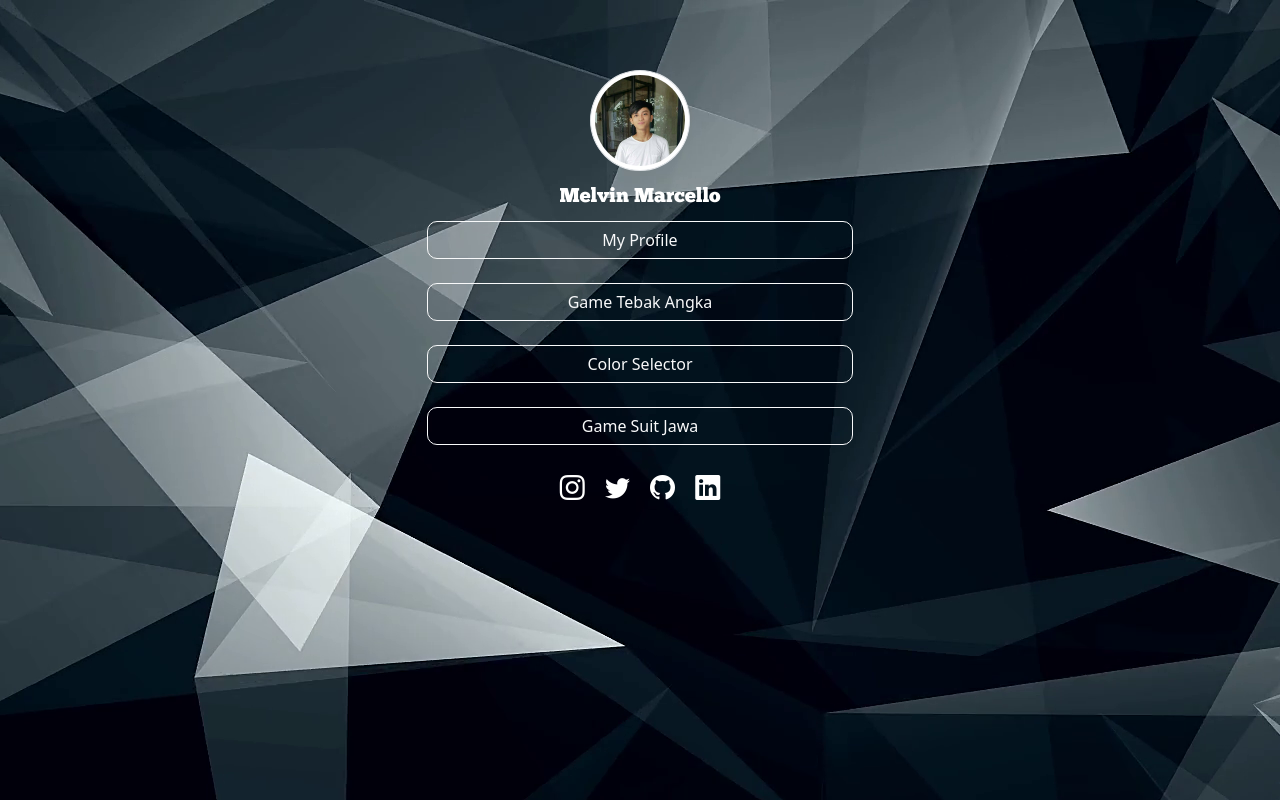
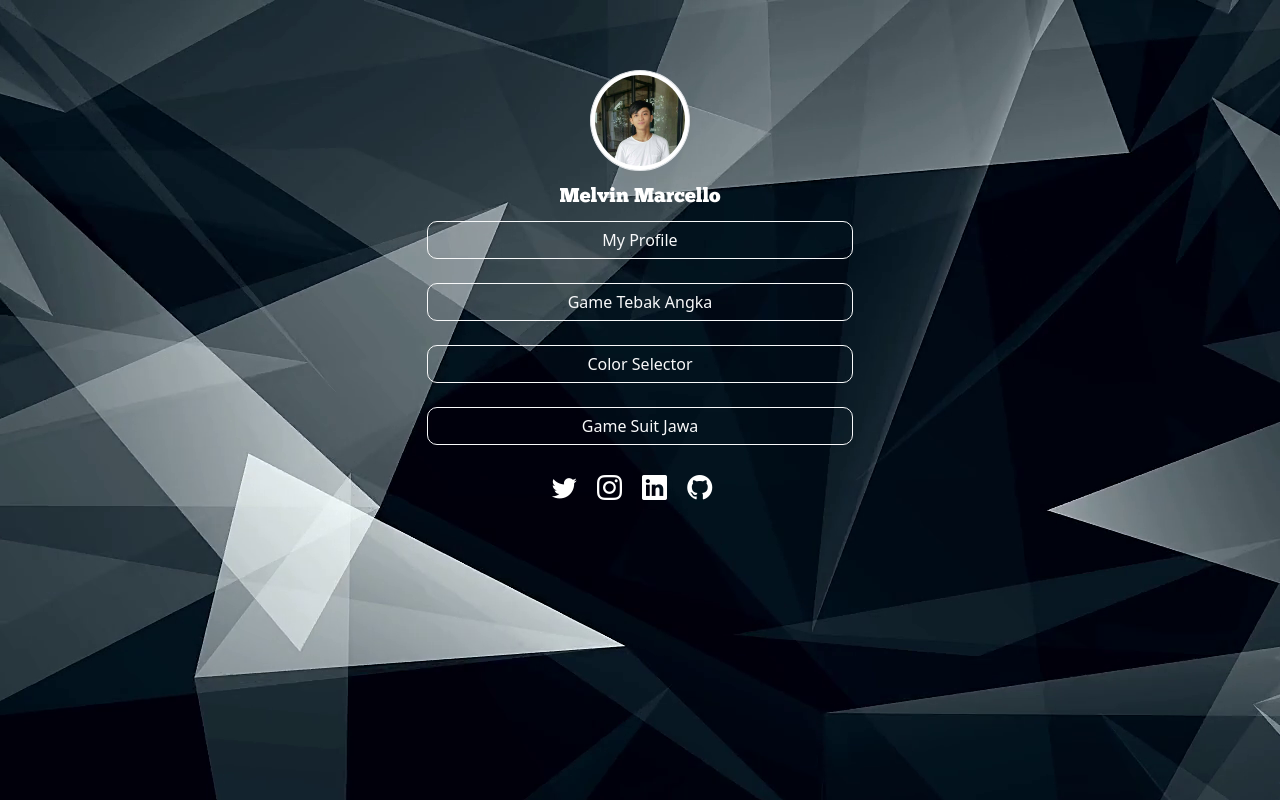
Before and after one commit to melvinmarcello/melvinmarcello.github.io, a plain HTML site: page index.html in a window 1280 px wide. Drawn offline with nearby package versions, Linux system fonts and the light colour scheme; files whose address does not match are found by name.

Commit message:
social solving

```diff
--- a/index.html
+++ b/index.html
@@ -31,10 +31,10 @@
       <div class="row mt-4">
         <div class="col-4"></div>
         <div class="col-4">
+          <a href="https://www.twitter.com/lorddvoldemort"><i class="bi bi-twitter me-3"></i></a>
           <a href="https://www.instaragam.com/melvinmarcello_"><i class="bi bi-instagram me-3"></i></a>
-          <a href="https://www.twitter.com/lorddvoldemort"><i class="bi bi-twitter me-3"></i></a>
+          <a href="https://www.linkedin.com/in/melvin-marcello-791185218"><i class="bi bi-linkedin me-3"></i></a>
           <a href="https://www.github.com/melvinmarcello"><i class="bi bi-github me-3"></i></a>
-          <a href="https://www.linkedin.com/in/melvin-marcello-791185218"><i class="bi bi-linkedin"></i></a>
         </div>
         <div class="col-4"></div>
       </div>
```
